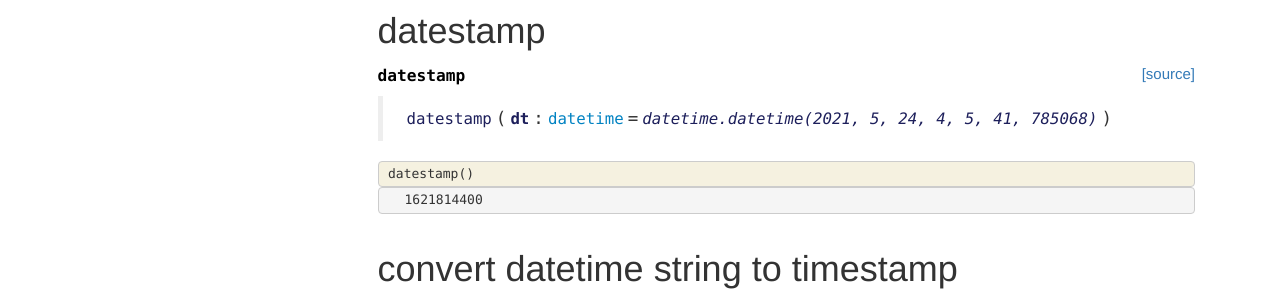
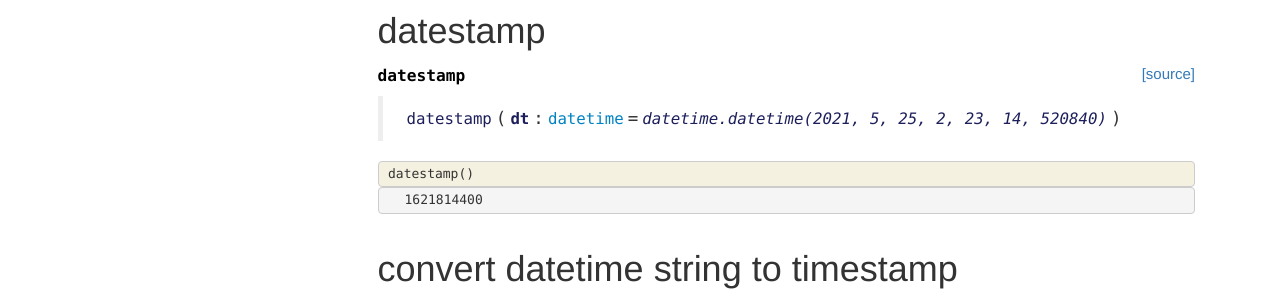
Before and after one commit to thanakijwanavit/nicHelper, a Jekyll site: the page built from docs/datetime.html, in a window 1280 px wide. Shown: the part 319-619 px from the top of the page. Built offline with Jekyll 4.4.1, drawn with Linux system fonts in a browser that asks for light colours; nearby versions of some CDN libraries; comment, search, counter and statistics services are not loaded.

Commit message:
update docs

```diff
--- a/docs/datetime.html
+++ b/docs/datetime.html
@@ -53,7 +53,7 @@
 
 
 <div class="output_markdown rendered_html output_subarea ">
-<h4 id="datestamp" class="doc_header"><code>datestamp</code><a href="https://github.com/thanakijwanavit/nicHelper/tree/master/nicHelper/datetime.py#L10" class="source_link" style="float:right">[source]</a></h4><blockquote><p><code>datestamp</code>(<strong><code>dt</code></strong>:<a href="/nicHelper/datetime.html"><code>datetime</code></a>=<em><code>datetime.datetime(2021, 5, 24, 4, 5, 41, 785068)</code></em>)</p>
+<h4 id="datestamp" class="doc_header"><code>datestamp</code><a href="https://github.com/thanakijwanavit/nicHelper/tree/master/nicHelper/datetime.py#L10" class="source_link" style="float:right">[source]</a></h4><blockquote><p><code>datestamp</code>(<strong><code>dt</code></strong>:<a href="/nicHelper/datetime.html"><code>datetime</code></a>=<em><code>datetime.datetime(2021, 5, 25, 2, 23, 14, 520840)</code></em>)</p>
 </blockquote>
 
 </div>
--- a/docs/dictUtil.html
+++ b/docs/dictUtil.html
@@ -320,7 +320,7 @@
 
 
 <div class="output_markdown rendered_html output_subarea ">
-<h4 id="hashDict" class="doc_header"><code>hashDict</code><a href="https://github.com/thanakijwanavit/nicHelper/tree/master/nicHelper/dictUtil.py#L58" class="source_link" style="float:right">[source]</a></h4><blockquote><p><code>hashDict</code>(<strong><code>data</code></strong>:<code>dict</code>, <strong><code>hasher</code></strong>=<em><code>&lt;sha1 HASH object @ 0x7fb7681abf30&gt;</code></em>, <strong><code>encoder</code></strong>=<em><code>dumps</code></em>)</p>
+<h4 id="hashDict" class="doc_header"><code>hashDict</code><a href="https://github.com/thanakijwanavit/nicHelper/tree/master/nicHelper/dictUtil.py#L58" class="source_link" style="float:right">[source]</a></h4><blockquote><p><code>hashDict</code>(<strong><code>data</code></strong>:<code>dict</code>, <strong><code>hasher</code></strong>=<em><code>&lt;sha1 HASH object @ 0x7f737110afb0&gt;</code></em>, <strong><code>encoder</code></strong>=<em><code>dumps</code></em>)</p>
 </blockquote>
 <p>hashes the dictionary inputted</p>
 <p>data: dict: the dictionary inputted to be 'hashed'</p>
--- a/nicHelper/__init__.py
+++ b/nicHelper/__init__.py
@@ -1 +1 @@
-__version__ = "0.0.87"
+__version__ = "0.0.88"
```
Also changed, not shown: 1 other file.
